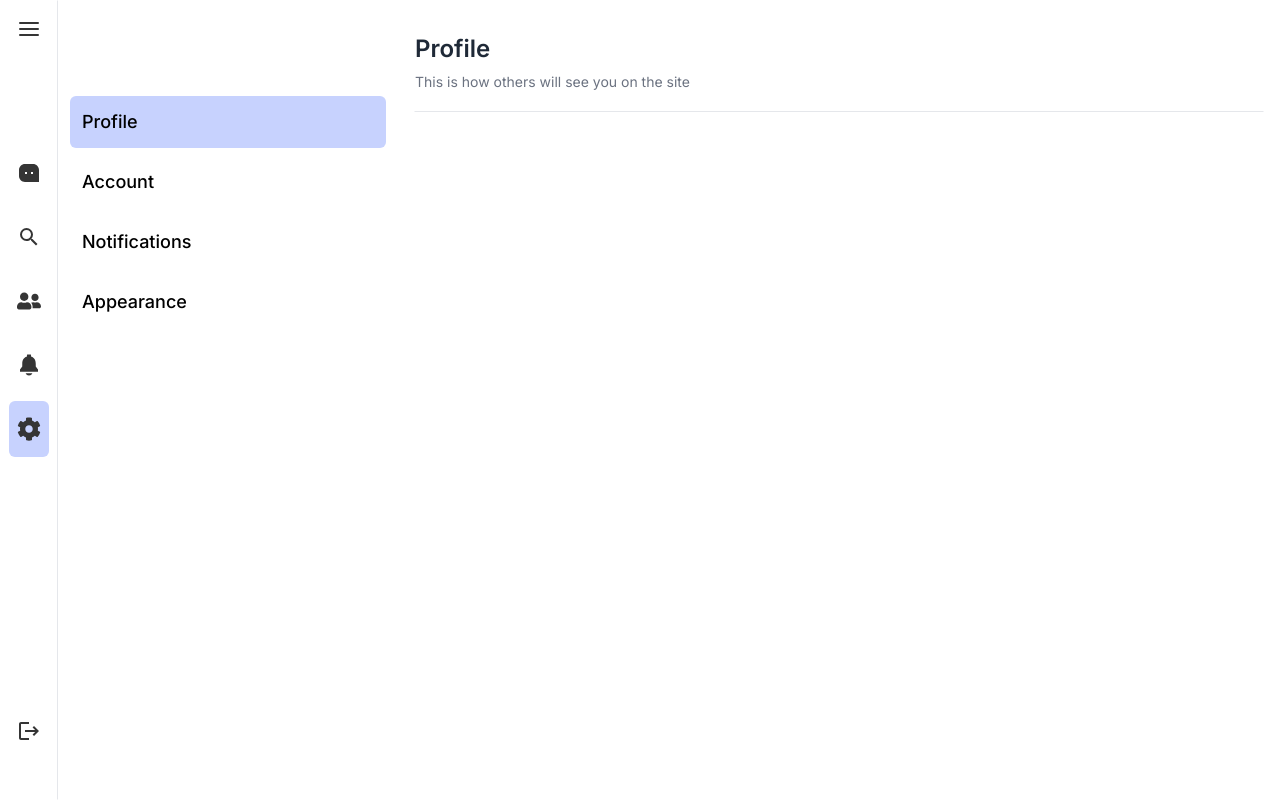
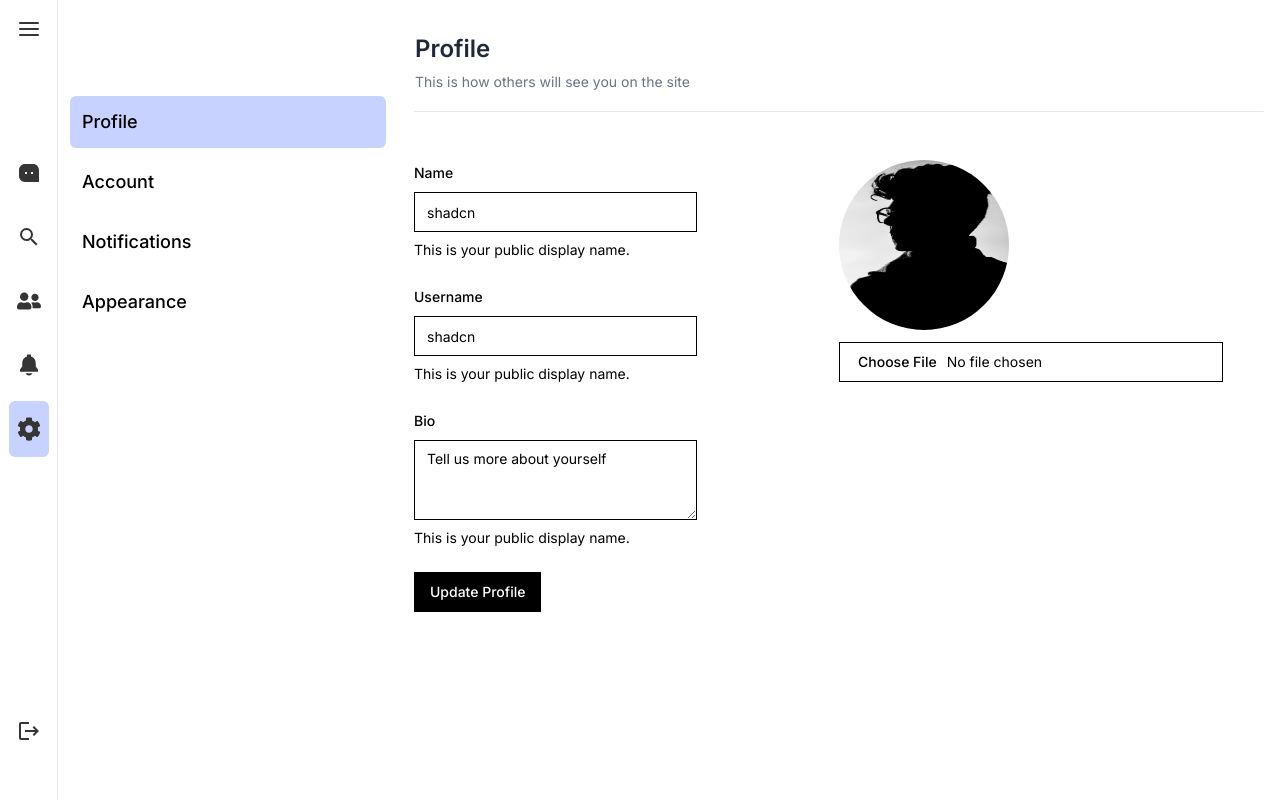
Before and after one commit to edwinochieng/chatterbox, a Next.js app: page /settings/profile in a window 1280 px wide. Built offline with nearby package versions, Linux system fonts and the light colour scheme.

Commit message:
add settings forms

```diff
--- a/src/app/(dashboard)/settings/account/page.tsx
+++ b/src/app/(dashboard)/settings/account/page.tsx
@@ -1,14 +1,106 @@
+"use client";
+
 import SettingsNavbar from "@/components/SettingsNavbar";
+import { Input } from "@/components/ui/input";
+import { zodResolver } from "@hookform/resolvers/zod";
+import { useForm } from "react-hook-form";
+import { z } from "zod";
+import { Button } from "@/components/ui/button";
+import {
+  Form,
+  FormControl,
+  FormDescription,
+  FormField,
+  FormItem,
+  FormLabel,
+  FormMessage,
+} from "@/components/ui/form";
+
+import { toast } from "@/components/ui/use-toast";
+
 import React from "react";
 
+const FormSchema = z.object({
+  email: z.string(),
+  password: z.string(),
+});
+
 export default function AccountSettings() {
+  const form = useForm<z.infer<typeof FormSchema>>({
+    resolver: zodResolver(FormSchema),
+    defaultValues: {
+      email: "",
+      password: "",
+    },
+  });
+
+  function onSubmit(data: z.infer<typeof FormSchema>) {
+    toast({
+      title: "You submitted the following values:",
+      description: (
+        <pre className="mt-2 w-[340px] rounded-md bg-slate-950 p-4">
+          <code className="text-white">{JSON.stringify(data, null, 2)}</code>
+        </pre>
+      ),
+    });
+  }
   return (
     <div>
       <SettingsNavbar
         title="Account"
         description="Update your account settings."
       />
-      <div></div>
+      <div className="pt-12">
+        <Form {...form}>
+          <form
+            onSubmit={form.handleSubmit(onSubmit)}
+            className="w-2/3 space-y-6"
+          >
+            <FormField
+              control={form.control}
+              name="email"
+              render={({ field }) => (
+                <FormItem>
+                  <FormLabel>Email</FormLabel>
+                  <FormControl>
+                    <Input placeholder="Your email" {...field} />
+                  </FormControl>
+                  <FormDescription>
+                    This is your public display name.
+                  </FormDescription>
+                  <FormMessage />
+                </FormItem>
+              )}
+            />
+            <FormField
+              control={form.control}
+              name="password"
+              render={({ field }) => (
+                <FormItem>
+                  <FormLabel>Password</FormLabel>
+                  <FormControl>
+                    <Input
+                      type="password"
+                      placeholder="Your password"
+                      {...field}
+                    />
+                  </FormControl>
+                  <FormDescription>
+                    This is your public display name.
+                  </FormDescription>
+                  <FormMessage />
+                </FormItem>
+              )}
+            />
+            <Button
+              type="submit"
+              className="text-white bg-black rounded-lg hover:bg-black/70"
+            >
+              Update Account Details
+            </Button>
+          </form>
+        </Form>
+      </div>
     </div>
   );
 }
--- a/src/app/(dashboard)/settings/profile/page.tsx
+++ b/src/app/(dashboard)/settings/profile/page.tsx
@@ -1,14 +1,140 @@
+"use client";
+
 import SettingsNavbar from "@/components/SettingsNavbar";
+import { Avatar, AvatarFallback, AvatarImage } from "@/components/ui/avatar";
+import { Input } from "@/components/ui/input";
+import { zodResolver } from "@hookform/resolvers/zod";
+import { useForm } from "react-hook-form";
+import { z } from "zod";
+import { Textarea } from "@/components/ui/textarea";
+import { Button } from "@/components/ui/button";
+import {
+  Form,
+  FormControl,
+  FormDescription,
+  FormField,
+  FormItem,
+  FormLabel,
+  FormMessage,
+} from "@/components/ui/form";
+
+import { toast } from "@/components/ui/use-toast";
+
 import React from "react";
 
+const FormSchema = z.object({
+  fullname: z.string(),
+  username: z.string().min(2, {
+    message: "Username must be at least 2 characters.",
+  }),
+  bio: z.string(),
+});
+
 export default function ProfileSettings() {
+  const form = useForm<z.infer<typeof FormSchema>>({
+    resolver: zodResolver(FormSchema),
+    defaultValues: {
+      fullname: "",
+      username: "",
+      bio: "",
+    },
+  });
+
+  function onSubmit(data: z.infer<typeof FormSchema>) {
+    toast({
+      title: "You submitted the following values:",
+      description: (
+        <pre className="mt-2 w-[340px] rounded-md bg-slate-950 p-4">
+          <code className="text-white">{JSON.stringify(data, null, 2)}</code>
+        </pre>
+      ),
+    });
+  }
   return (
     <div>
       <SettingsNavbar
         title="Profile"
         description="This is how others will see you on the site"
       />
-      <div></div>
+      <div className="pt-12 flex flex-col-reverse lg:flex-row ">
+        <div className="flex-1">
+          <Form {...form}>
+            <form
+              onSubmit={form.handleSubmit(onSubmit)}
+              className="w-2/3 space-y-6"
+            >
+              <FormField
+                control={form.control}
+                name="fullname"
+                render={({ field }) => (
+                  <FormItem>
+                    <FormLabel>Name</FormLabel>
+                    <FormControl>
+                      <Input placeholder="shadcn" {...field} />
+                    </FormControl>
+                    <FormDescription>
+                      This is your public display name.
+                    </FormDescription>
+                    <FormMessage />
+                  </FormItem>
+                )}
+              />
+              <FormField
+                control={form.control}
+                name="username"
+                render={({ field }) => (
+                  <FormItem>
+                    <FormLabel>Username</FormLabel>
+                    <FormControl>
+                      <Input placeholder="shadcn" {...field} />
+                    </FormControl>
+                    <FormDescription>
+                      This is your public display name.
+                    </FormDescription>
+                    <FormMessage />
+                  </FormItem>
+                )}
+              />
+              <FormField
+                control={form.control}
+                name="bio"
+                render={({ field }) => (
+                  <FormItem>
+                    <FormLabel>Bio</FormLabel>
+                    <FormControl>
+                      <Textarea
+                        placeholder="Tell us more about yourself"
+                        {...field}
+                      />
+                    </FormControl>
+                    <FormDescription>
+                      This is your public display name.
+                    </FormDescription>
+                    <FormMessage />
+                  </FormItem>
+                )}
+              />
+              <Button
+                type="submit"
+                className="text-white bg-black rounded-lg hover:bg-black/70"
+              >
+                Update Profile
+              </Button>
+            </form>
+          </Form>
+        </div>
+        <div className="flex-1">
+          <div>
+            <Avatar className="h-[170px] w-[170px]">
+              <AvatarImage src="/profile.jpg" />
+              <AvatarFallback>CN</AvatarFallback>
+            </Avatar>
+          </div>
+          <div className="mt-3 grid w-full max-w-sm items-center gap-1.5">
+            <Input id="picture" type="file" placeholder="Edit" />
+          </div>
+        </div>
+      </div>
     </div>
   );
 }
```
